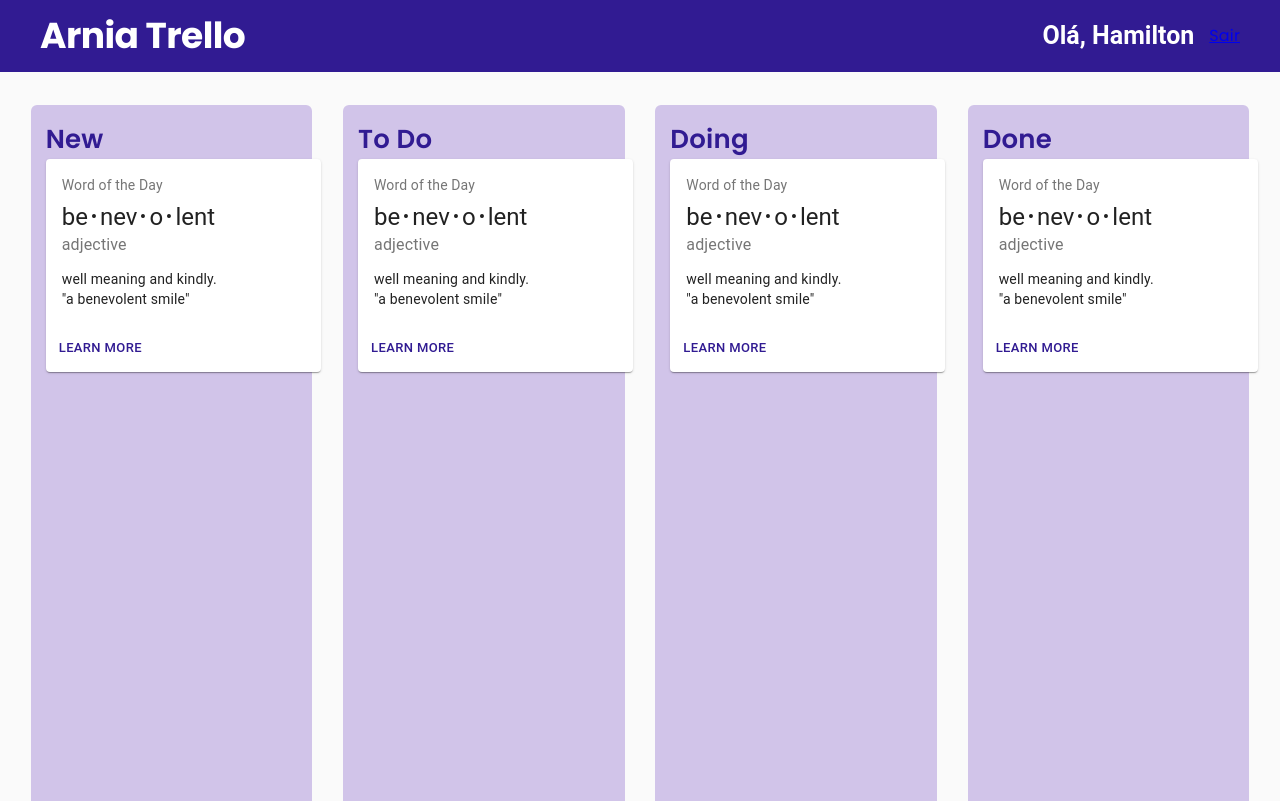
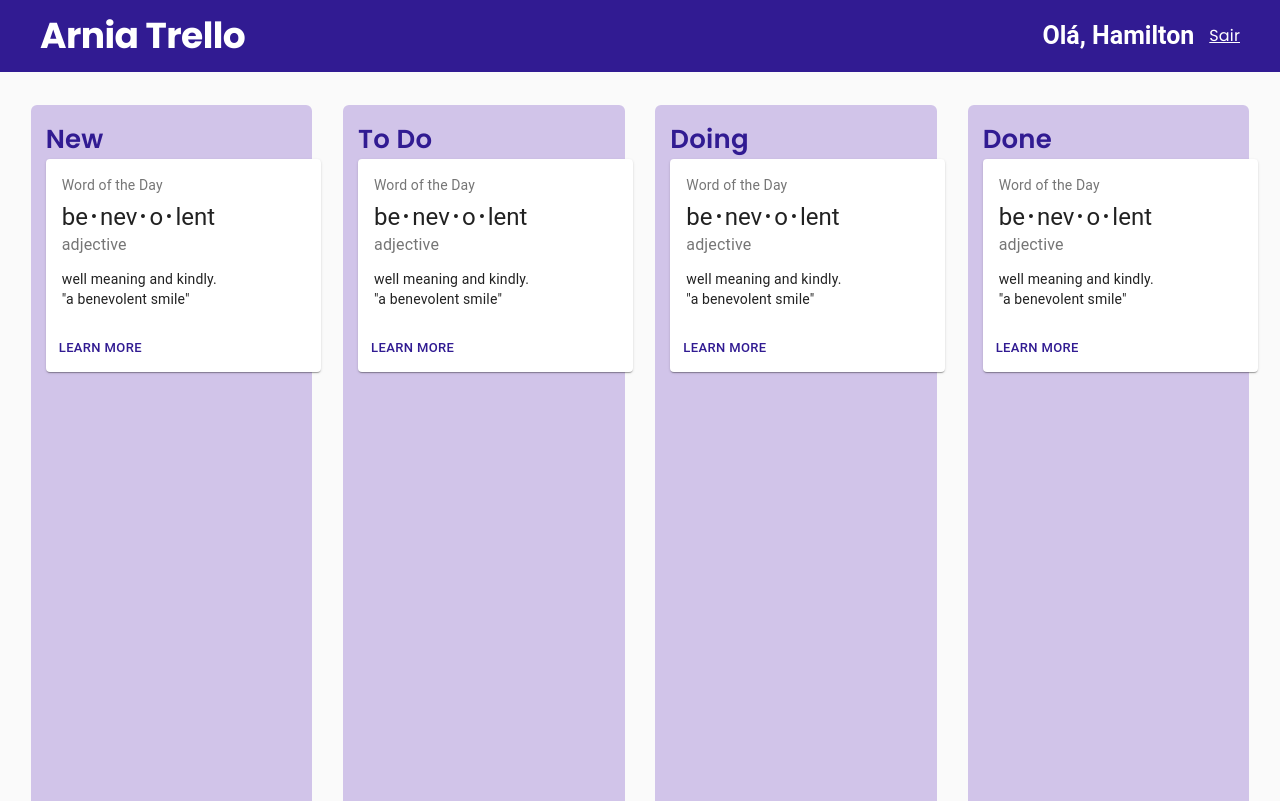
Before and after one commit to HamiltonGJr/arnia-trello, a React (Vite) app: page /todolist in a window 1280 px wide. Built offline with nearby package versions, Linux system fonts and the light colour scheme.

Commit message:
style: including styling in the link

```diff
--- a/src/components/Header/index.tsx
+++ b/src/components/Header/index.tsx
@@ -1,11 +1,11 @@
 import * as React from "react";
-import { Link } from "react-router-dom";
 
 import {
   HeaderContainer,
   HeaderSubTitle,
   HeaderTitle,
   HiAndByeContainer,
+  LinkBox,
 } from "./style";
 
 const Header = () => {
@@ -15,7 +15,7 @@
 
       <HiAndByeContainer>
         <HeaderSubTitle variant="h3">Olá, Hamilton</HeaderSubTitle>
-        <Link to={"/"}>Sair</Link>
+        <LinkBox to={"/"}>Sair</LinkBox>
       </HiAndByeContainer>
     </HeaderContainer>
   );
--- a/src/components/Header/style.ts
+++ b/src/components/Header/style.ts
@@ -1,5 +1,6 @@
 import { styled } from "@mui/material/styles";
 import { Box, Typography } from "@mui/material";
+import { Link } from "react-router-dom";
 
 export const HeaderContainer = styled(Box)(({ theme }) => ({
   display: "flex",
@@ -27,3 +28,7 @@
   font-size: 25px;
   font-weight: 700;
 `;
+export const LinkBox = styled(Link)`
+  color: #fff;
+  text-decoration: underline;
+`;
```
